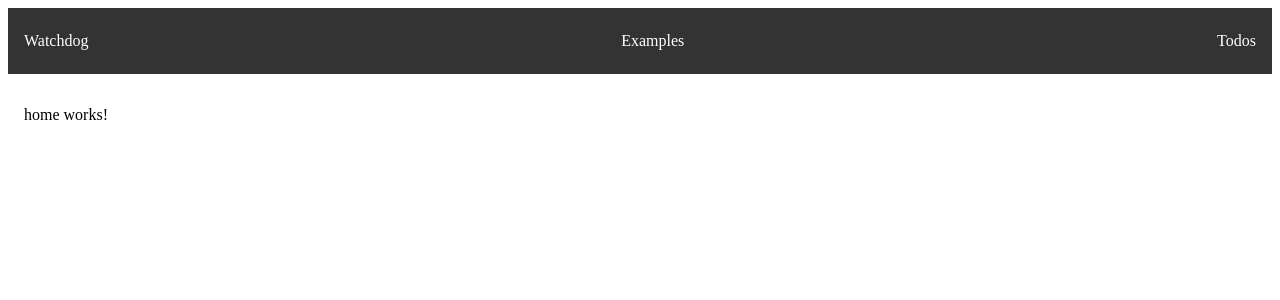
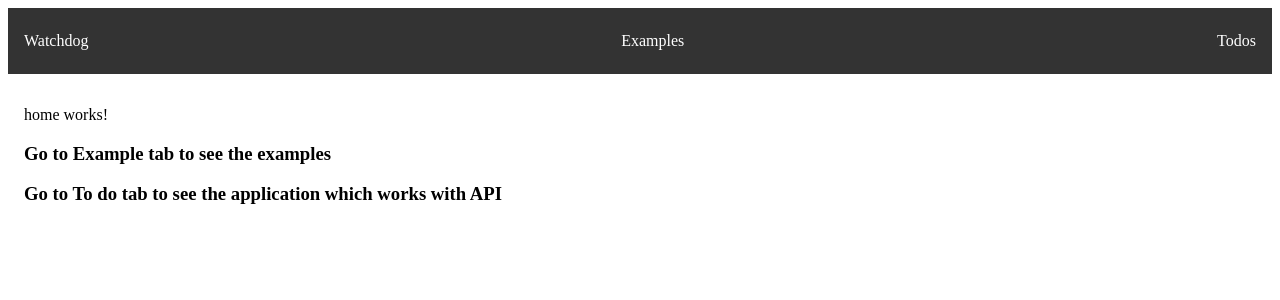
Before and after one commit to ushanperera/WatchDogClient, an Angular app: page / in a window 1280 px wide. Shown: the top 300 px of the page. Built offline with nearby package versions, Linux system fonts and the light colour scheme.

Commit message:
Comments added

```diff
--- a/src/app/home/home.component.html
+++ b/src/app/home/home.component.html
@@ -1 +1,5 @@
 <p>home works!</p>
+
+<h3>Go to Example tab to see the examples</h3>
+
+<h3> Go to To do tab to see the application which works with API</h3>
--- a/src/app/todos/todos.component.html
+++ b/src/app/todos/todos.component.html
@@ -1,4 +1,4 @@
-<h3>Todos List</h3>
+<h3>Todos List - 'logic is in todos comonent' </h3>
 
 <h3>Hardcoded Todos List</h3>
 @for (todo of todoStaticItems(); track todo.id) {
@@ -15,12 +15,13 @@
 
 <h3>API CALL Todos List with Edit</h3>
 
+<!-- //here we have used if decorater instead ngif structural directive -->
 @if (!todoItemsAPI().length) {
 <p>Loading...</p>
 }
 
 <form>
-  <label>Filter Todos</label>
+  <label>Filter Todos - 'this is implemented with a pipe' </label>
   <input
     name="searchTerm"
     [(ngModel)]="searchTerm"
@@ -28,6 +29,7 @@
   />
 </form>
 
+<p> here it loads clild component and take tick box click as output event</p>
 <ul class="todos">
   @for (todo of todoItemsAPI() | filterTodos : searchTerm() ; track todo.id) {
   <app-todo-item (todoToggled)="updateTodoItem($event)" [todo]="todo" />
```
